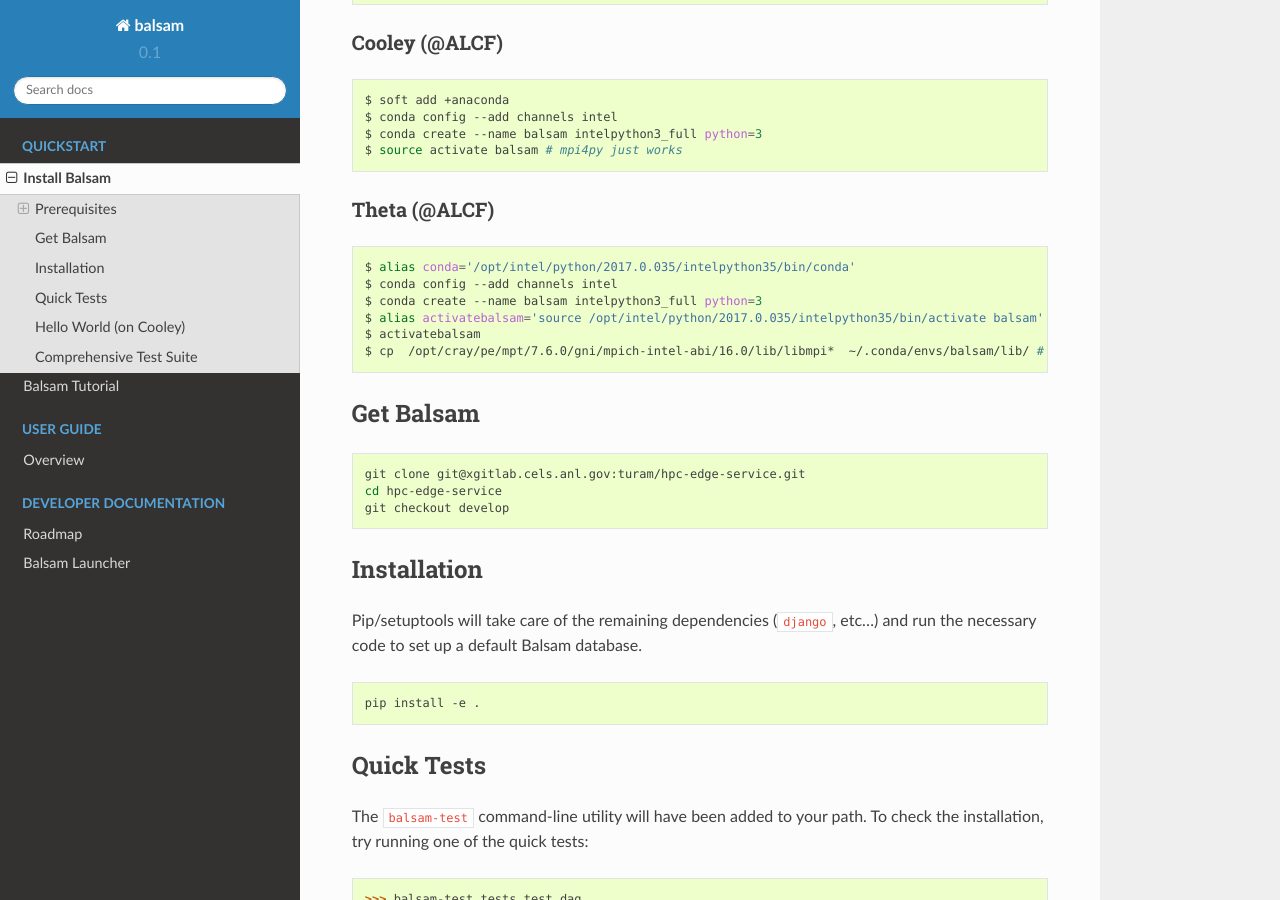
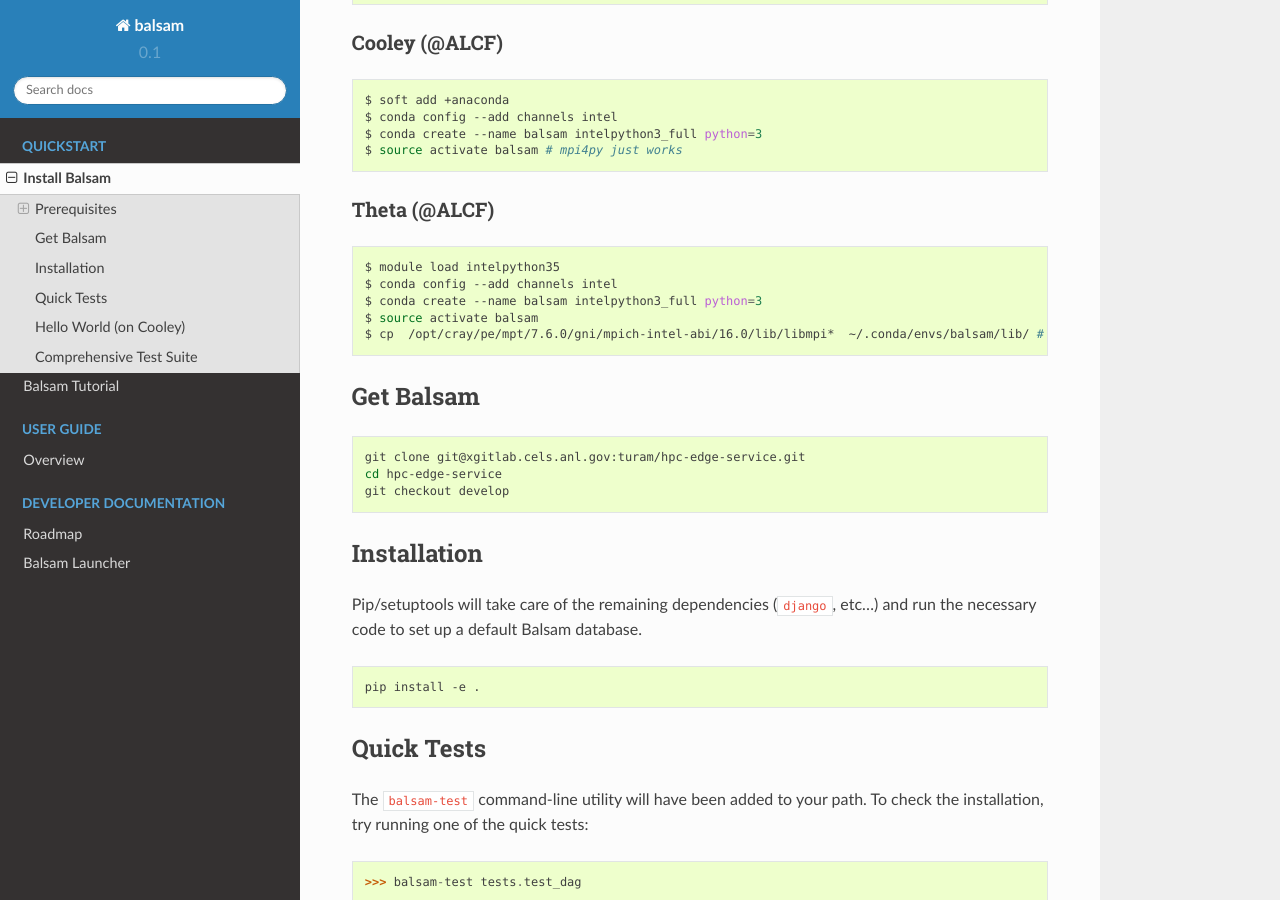
Before and after one commit to argonne-lcf/balsam, a Sphinx documentation site: the page built from docs/quick/quickstart.rst, in a window 1280 px wide and 900 px high, scrolled down 647 px. Built offline with Sphinx 7.4.7 and the Read the Docs theme 2.0.0, drawn with Linux system fonts in a browser that asks for light colours.

```diff
--- a/docs/quick/quickstart.rst
+++ b/docs/quick/quickstart.rst
@@ -37,11 +37,10 @@ Theta (@ALCF)
 ^^^^^^^^^^^^^^^^^^^^^^^
 .. code:: bash
 
-    $ alias conda='/opt/intel/python/2017.0.035/intelpython35/bin/conda'
+    $ module load intelpython35
     $ conda config --add channels intel
     $ conda create --name balsam intelpython3_full python=3
-    $ alias activatebalsam='source /opt/intel/python/2017.0.035/intelpython35/bin/activate balsam' # add to .bash_profile
-    $ activatebalsam
+    $ source activate balsam
     $ cp  /opt/cray/pe/mpt/7.6.0/gni/mpich-intel-abi/16.0/lib/libmpi*  ~/.conda/envs/balsam/lib/ # need to link to intel ABI
 
 Get Balsam
```
Also changed, not shown: docs/quick/examples/theta/README.md (added, +49 -0 lines), 9 other files.
